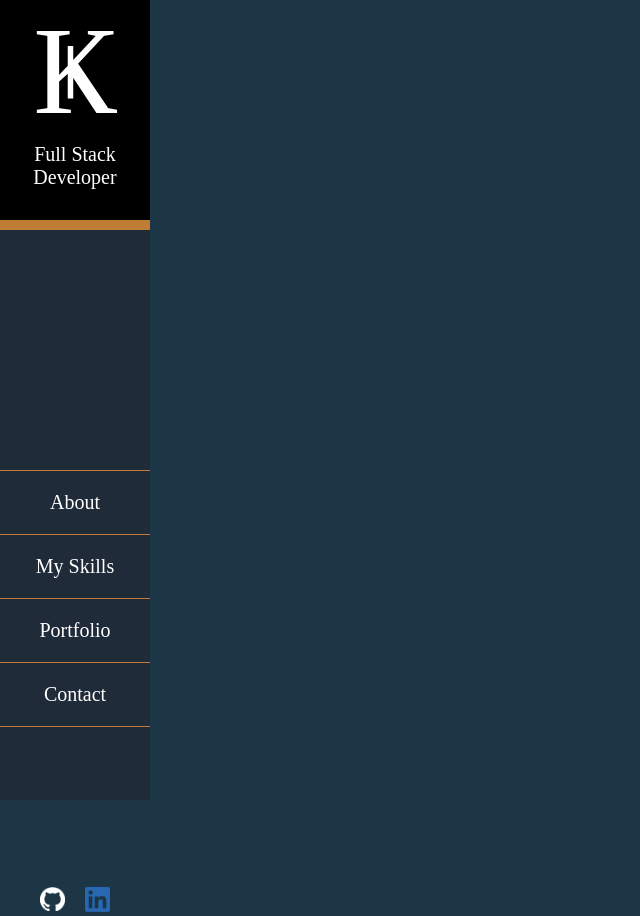
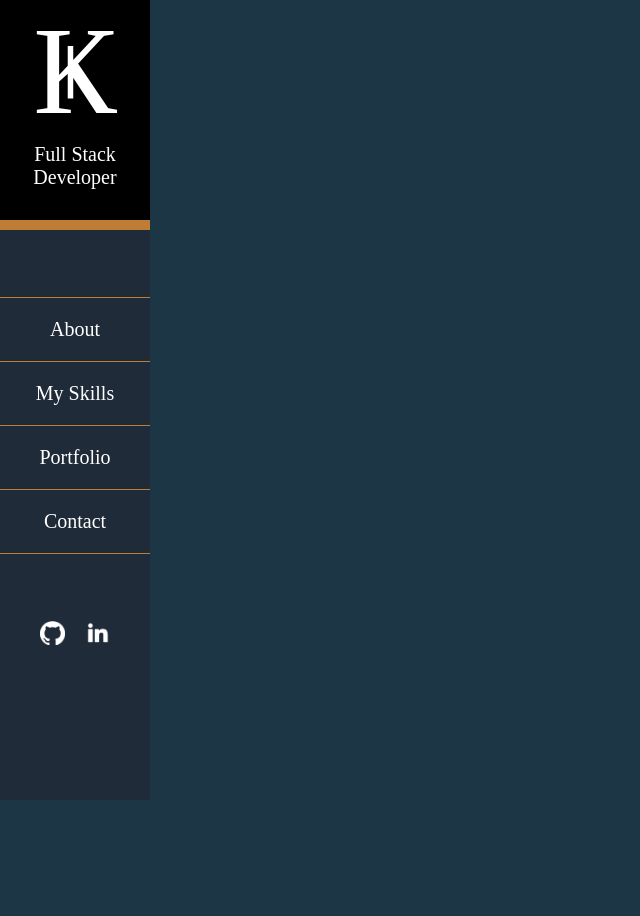
Before and after one commit to kovalen1618/portfolio, a JavaScript app: page / in a window 1280 px wide. Shown: the whole page, without its empty margins (0-640 px from the left). After the commit the page ends 800 px from the top, so only its background shows below. Built offline with nearby package versions, Linux system fonts and the light colour scheme; the HTML template or start-up script is replaced by a standard one.

Commit message:
Refactored Sidebar.css to be more dynamic

```diff
--- a/src/components/Sidebar.css
+++ b/src/components/Sidebar.css
@@ -2,6 +2,11 @@
     height: 100vh;
     width: 150px;
     background-color: #202B39;
+
+    /* Centering */
+    flex-direction: column;
+    display: flex;
+    justify-content: space-between;
 }
 
 .sidebar > a {
@@ -13,8 +18,6 @@
     height: 220px;
     width: inherit;
     color: #fff;
-
-    /* Centering the text */
     text-align: center;
 }
 
@@ -27,18 +30,12 @@
     margin: 0 10px;
 }
 
-.nav-links {
-    position: relative;
-    top: 30%;
-}
-
 .nav-links > a {
     text-decoration: none;
     font-size: 20px;
     color: #fff;
     border-top: 1px solid #BF7C34;
 
-    /* Centering Links */
     display: flex;
     justify-content: center;
 }
@@ -48,16 +45,12 @@
 }
 
 .external-links {
-    position: relative;
-    top: 50%;
-
-    /* Centering Links */
     display: flex;
     justify-content: center;
 }
 
 .external-links > a {
-    margin: 0 10px;
+    padding: 0 10px 150px 10px;
 }
 
 .external-links > a > img {
--- a/src/components/Sidebar.js
+++ b/src/components/Sidebar.js
@@ -1,7 +1,7 @@
 import { Link } from 'react-router-dom'
 
 import gitHubLogo from '../images/github-mark-white.png'
-import linkedInLogo from '../images/LI-In-Bug.png'
+import linkedInLogo from '../images/icons8-linkedin-2-120.png'
 
 // Styles
 import './Sidebar.css'
@@ -14,8 +14,8 @@ function Sidebar() {
             <span>&#1180;</span>
             <p>Full Stack Developer</p>
           </div>
+          <hr style={{height: '10px', backgroundColor: '#BF7C34', margin: '0', border: 'none'}} />
         </Link>
-        <hr style={{height: '10px', backgroundColor: '#BF7C34', margin: '0', border: 'none'}} />
 
         <div className='nav-links'>
           <Link>
```
Also changed, not shown: src/images/LI-In-Bug.png (deleted), src/images/icons8-linkedin-2-120.png (added).
